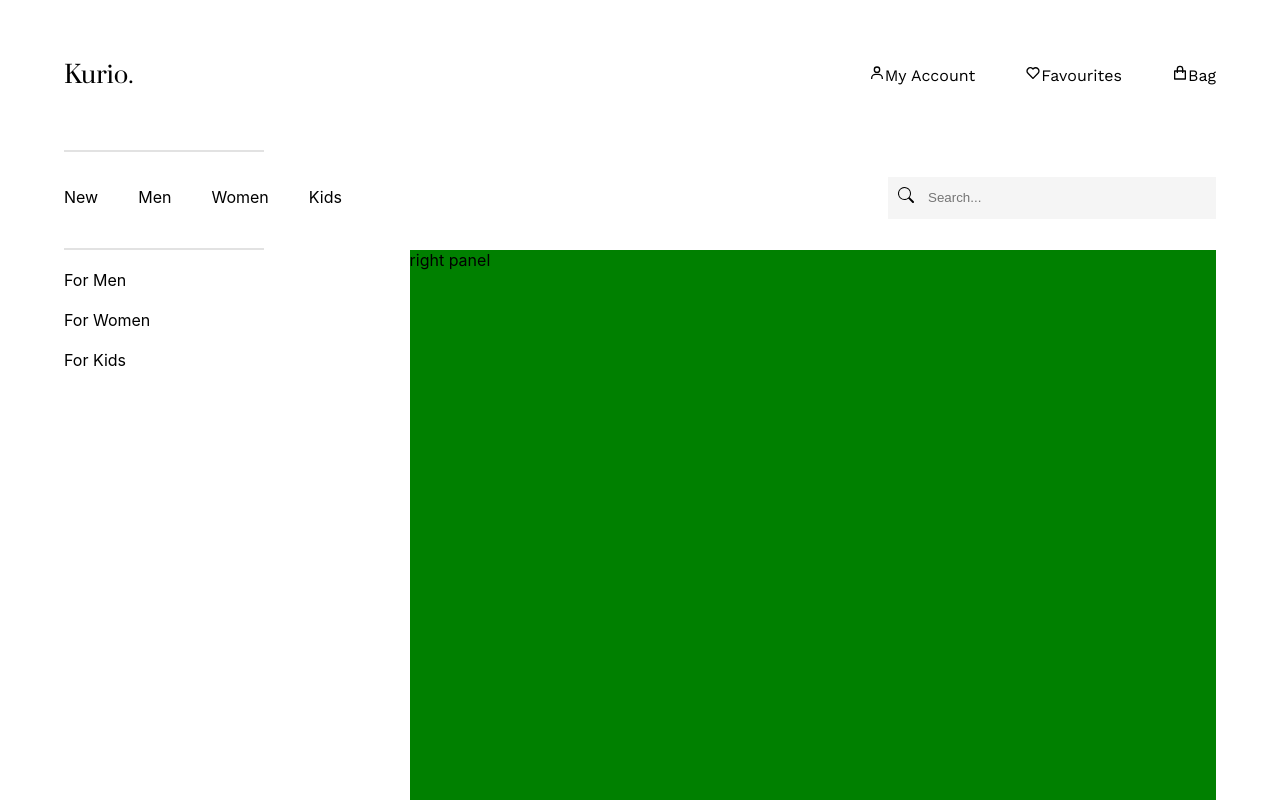
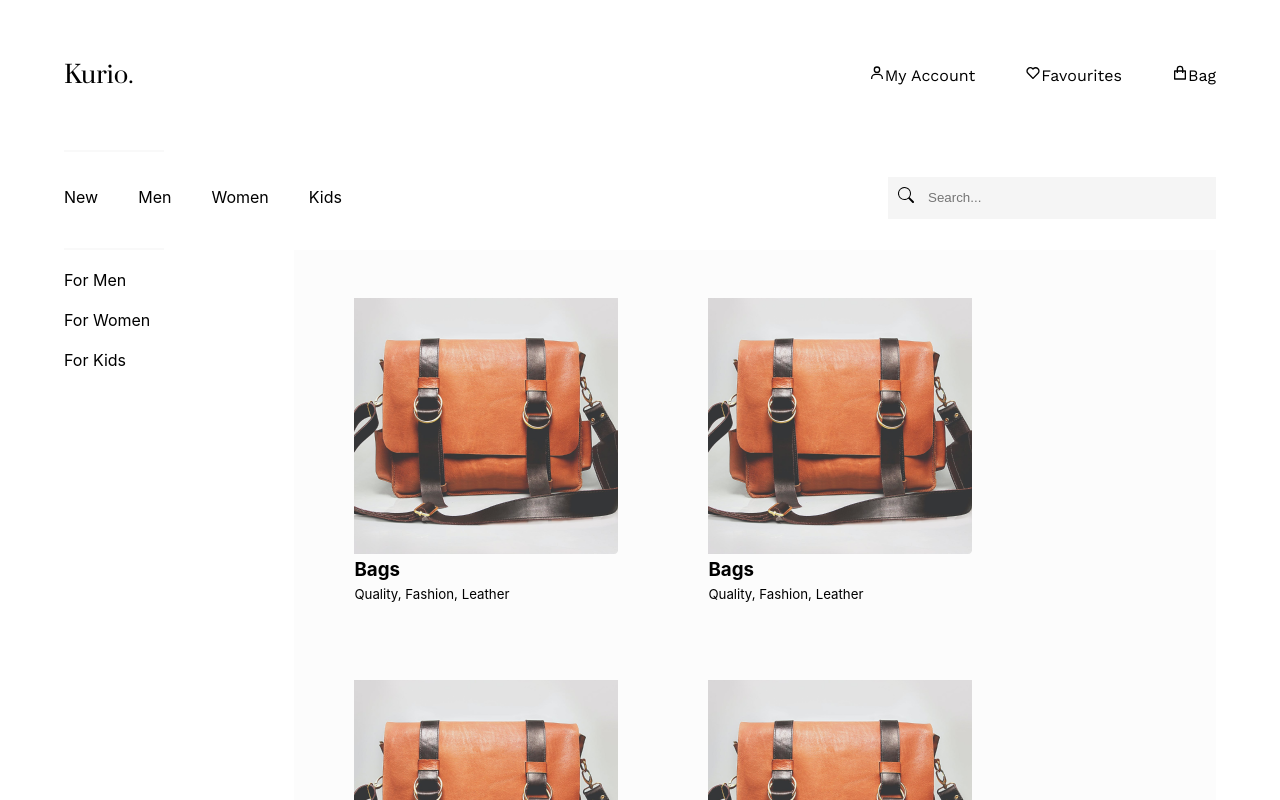
Before and after one commit to MarcSoliman/kurio-shop-app, a React (Create React App) app in the folder client/: page / in a window 1280 px wide. Shown: the top 800 px of the page. Built offline with nearby package versions, Linux system fonts and the light colour scheme.

Commit message:
Started on Product Listings

```diff
--- a/client/src/components/productpage/productpagebody/ProductPageBody.tsx
+++ b/client/src/components/productpage/productpagebody/ProductPageBody.tsx
@@ -1,5 +1,5 @@
 import React from "react";
-import RightPanelProducts from "./rightpanelproducts/RightPanelProducts";
+import RightPanel from "./rightpanelproducts/RightPanel";
 import LeftPanel from "./leftpanel/LeftPanel";
 import "./productpagebody.scss";
 
@@ -7,7 +7,7 @@ function ProductPageBody() {
   return (
     <div className="product-body-container">
       <LeftPanel />
-      <RightPanelProducts />
+      <RightPanel />
     </div>
   );
 }
--- a/client/src/components/productpage/productpagebody/leftpanel/leftpanel.scss
+++ b/client/src/components/productpage/productpagebody/leftpanel/leftpanel.scss
@@ -1,6 +1,6 @@
 .left-panel {
   background-color: rgb(255, 255, 255);
-  flex: 0.3;
+  flex: 0.2;
 
   ul {
     display: flex;
--- a/client/src/components/productpage/productpagebody/productpagebody.scss
+++ b/client/src/components/productpage/productpagebody/productpagebody.scss
@@ -2,5 +2,5 @@
   display: flex;
   justify-content: center;
 
-  height: 73vh;
+  height: 100%;
 }
--- /dev/null
+++ b/client/src/components/productpage/productpagebody/rightpanelproducts/RightPanel.tsx
@@ -0,0 +1,18 @@
+import React from "react";
+import axios from "axios";
+import "./rightpanel.scss";
+import RightPanelProduct from "./RightPanelProduct";
+function RightPanel() {
+  let foo = [0, 1, 2, 3];
+  return (
+    <div className="right-panel">
+      <div className="products-wrapper">
+        {foo.map((i: any) => {
+          return <RightPanelProduct key={i} />;
+        })}
+      </div>
+    </div>
+  );
+}
+
+export default RightPanel;
--- /dev/null
+++ b/client/src/components/productpage/productpagebody/rightpanelproducts/RightPanelProduct.tsx
@@ -0,0 +1,16 @@
+import React from "react";
+import "./rightpanelproduct.scss";
+
+function RightPanelProduct() {
+  return (
+    <article className="product-wrapper">
+      <img src="./productdummy.png" alt="picture of the product" />
+      <div className="product-text">
+        <h3>Bags</h3>
+        <h5>Quality, Fashion, Leather</h5>
+      </div>
+    </article>
+  );
+}
+
+export default RightPanelProduct;
--- a/client/src/components/productpage/productpagebody/rightpanelproducts/RightPanelProducts.tsx
+++ /dev/null
@@ -1,8 +0,0 @@
-import React from "react";
-import axios from "axios";
-import "./rightpanelproducts.scss";
-function RightPanelProducts() {
-  return <div className="right-panel">right panel</div>;
-}
-
-export default RightPanelProducts;
--- /dev/null
+++ b/client/src/components/productpage/productpagebody/rightpanelproducts/rightpanel.scss
@@ -0,0 +1,15 @@
+.right-panel {
+  background-color: rgba(248, 248, 248, 0.452);
+
+  flex: 0.8;
+
+  .products-wrapper {
+    display: flex;
+
+    align-content: center;
+    flex-wrap: wrap;
+    gap: 30px;
+
+    margin-bottom: 30px;
+  }
+}
--- /dev/null
+++ b/client/src/components/productpage/productpagebody/rightpanelproducts/rightpanelproduct.scss
@@ -0,0 +1,8 @@
+.product-wrapper {
+  margin-left: 60px;
+  margin-top: 48px;
+  h5 {
+    font-weight: 400;
+    margin-top: 5px;
+  }
+}
--- a/client/src/components/productpage/productpagebody/rightpanelproducts/rightpanelproducts.scss
+++ /dev/null
@@ -1,5 +0,0 @@
-.right-panel {
-  background-color: green;
-
-  flex: 0.7;
-}
--- a/client/src/components/productpage/searchbar/searchbar.scss
+++ b/client/src/components/productpage/searchbar/searchbar.scss
@@ -9,8 +9,8 @@
   .top-bar,
   .bottom-bar {
     height: 1px;
-    width: 200px;
-    border-top: 2px solid rgb(226, 226, 226);
+    width: 100px;
+    border-top: 2px solid rgba(247, 247, 247, 0.774);
     border-bottom: 0;
     border-left: 0;
     border-right: 0;
@@ -30,7 +30,6 @@
     bottom: 25%;
     position: relative;
     input {
-      margin-left: auto;
       border: none;
       background-color: rgb(245, 245, 245);
       height: 42px;
```
Also changed, not shown: client/public/productdummy.png (added).
